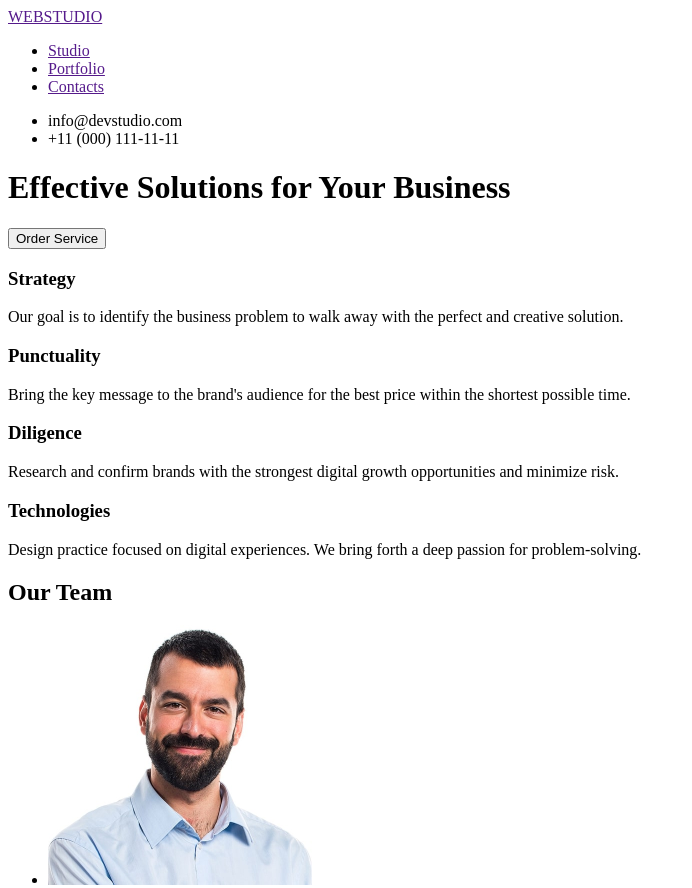
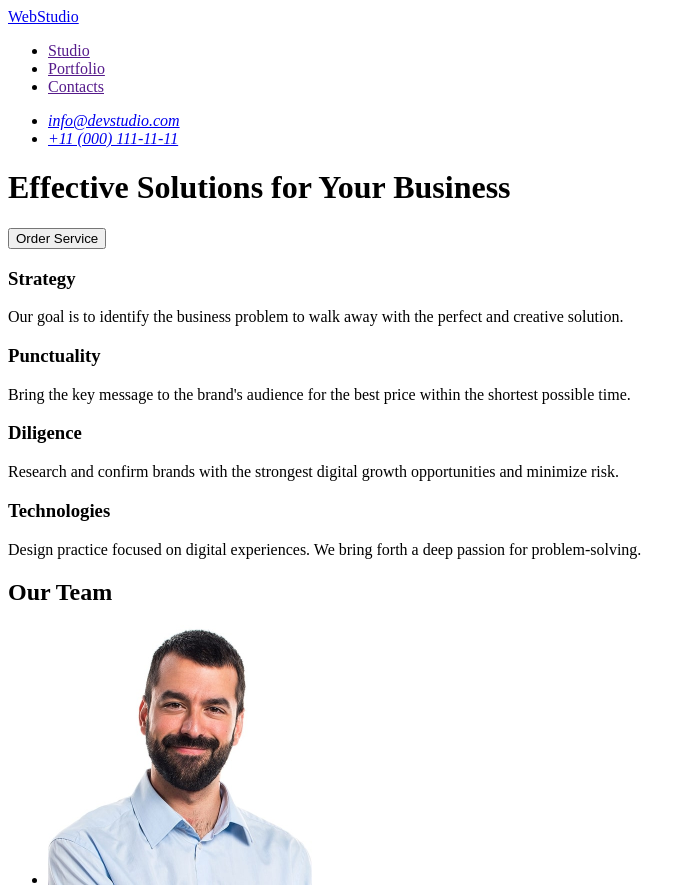
Before and after one commit to EternalMoonlove/goit-markup-hw-01, a plain HTML site: page index.html in a window 1280 px wide. Shown: the top 888 px of the page, without its empty margins (0-692 px from the left). Drawn offline with Linux system fonts and the light colour scheme.

Commit message:
commit header

```diff
--- a/index.html
+++ b/index.html
@@ -7,18 +7,20 @@
   </head>
   <body>
     <header>
-      <a href="">WEBSTUDIO</a>
       <nav>
+        <a href="./index.html">WebStudio</a>
         <ul>
           <li><a href="">Studio</a></li>
           <li><a href="">Portfolio</a></li>
           <li><a href="">Contacts</a></li>
         </ul>
       </nav>
-      <ul>
-        <li>info@devstudio.com</li>
-        <li>+11 (000) 111-11-11</li>
-      </ul>
+      <address>
+        <ul>
+          <li><a href="mailto:info@devstudio.com">info@devstudio.com</a></li>
+          <li><a href="tell:+11000111-11-11">+11 (000) 111-11-11</a></li>
+        </ul>
+      </address>
       <h1>Effective Solutions for Your Business</h1>
       <button type="button">Order Service</button>
     </header>
@@ -98,7 +100,7 @@
       </section>
     </main>
     <footer>
-      <a href="">WEBSTUDIO</a>
+      <a href="./index.html">WebStudio</a>
       <p>
         Increase the flow of customers and sales for your business with digital
         marketing & growth solutions.
```
